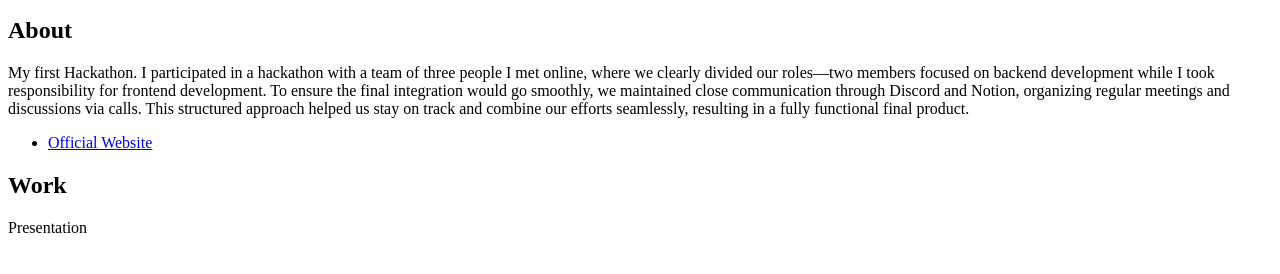
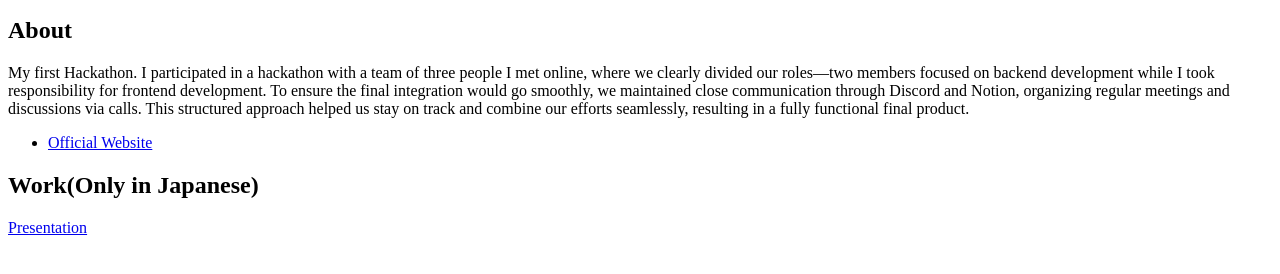
Before and after one commit to Haruki65/haruki65.github.io, a plain HTML site: page pages/hackathon.html in a window 1280 px wide. Shown: the part 104-378 px from the top of the page. Drawn offline with Linux system fonts and the light colour scheme.

Commit message:
Update hackathon.html

```diff
--- a/pages/hackathon.html
+++ b/pages/hackathon.html
@@ -20,8 +20,8 @@
         <li><a href="https://talent.supporterz.jp/geekcamp/">Official Website</a></li>
     </ul>
     <div>
-        <h2>Work</h2>
-        <object data="../pdf/CookMeet.pdf" width="100%" height="500">Presentation</object>
+        <h2>Work(Only in Japanese)</h2>
+        <a href="https://drive.google.com/file/d/1pOsaAiTn0cuaCgwwyDhuUcEMXH9ckBl0/view?usp=drive_link">Presentation</object>
     </div>
 </body>
 
```
